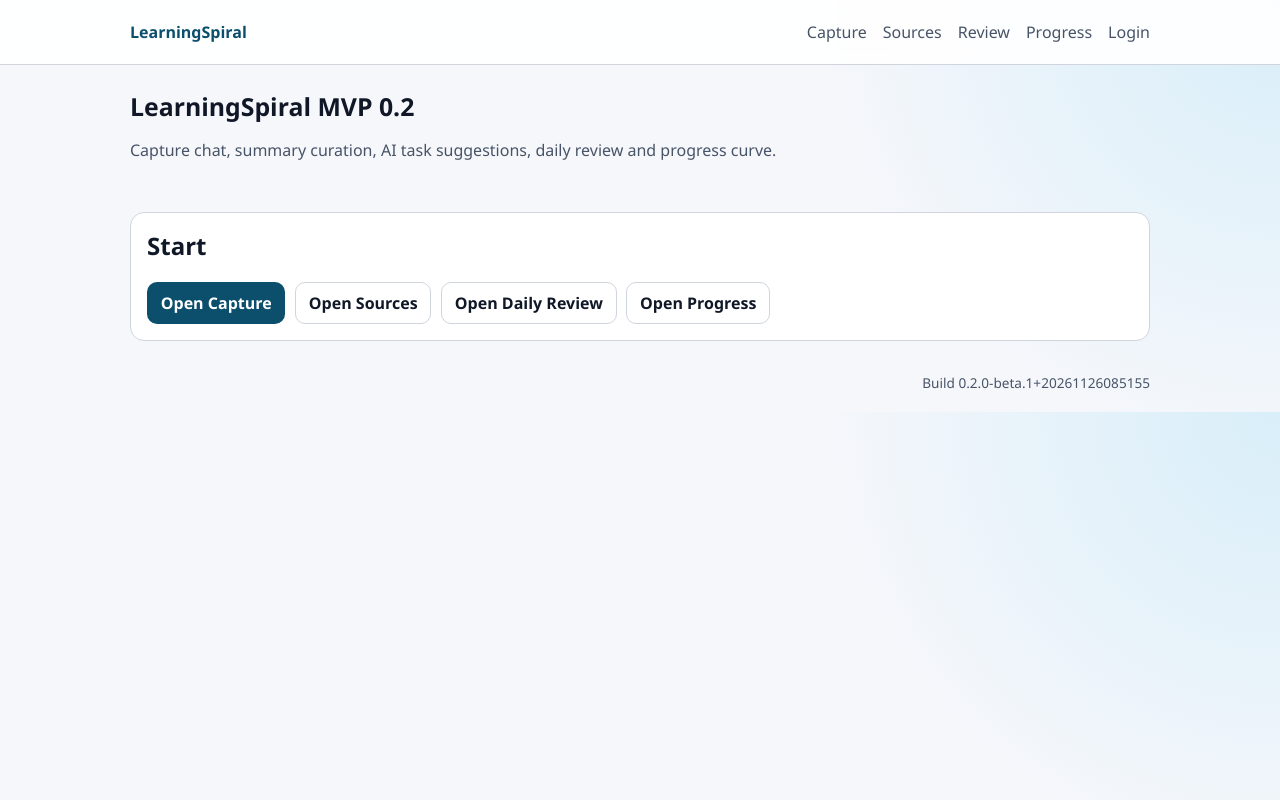
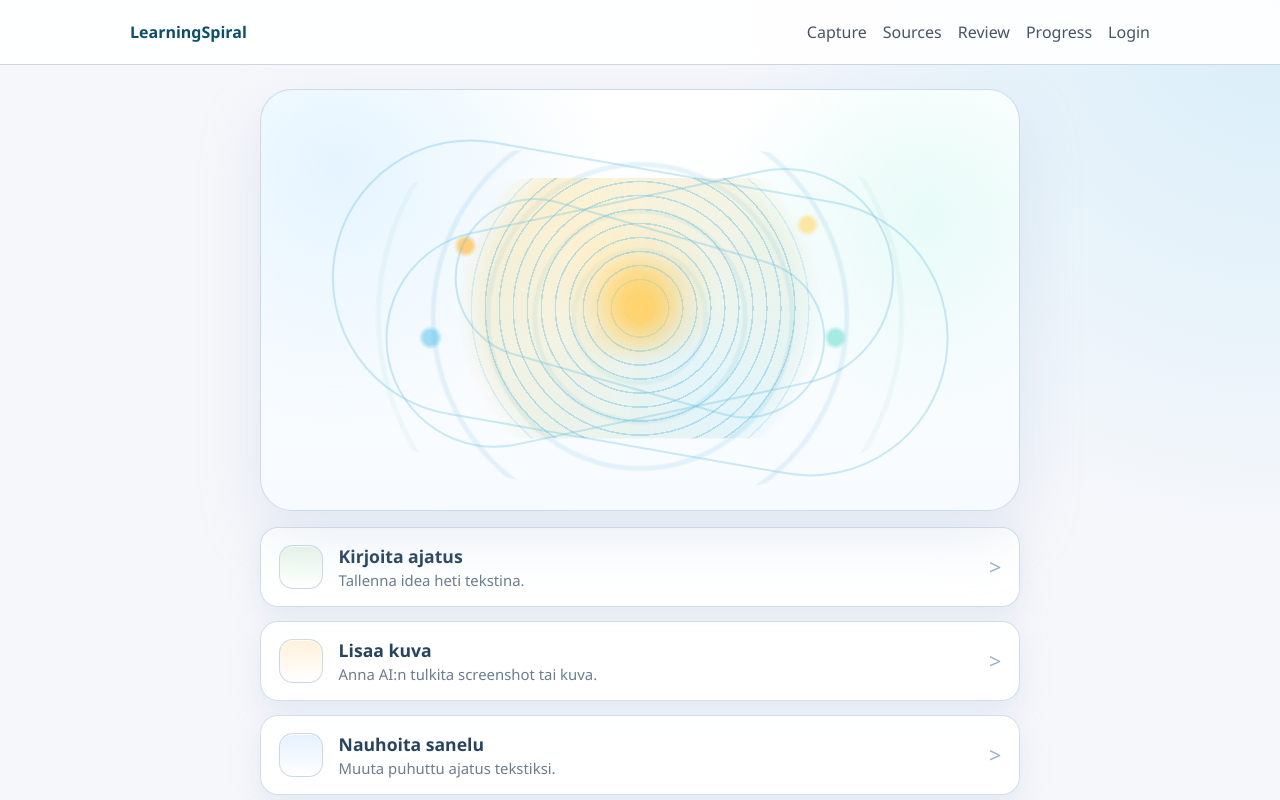
Before and after one commit to heikkikukkonen/learningspiral, a Next.js app: page / in a window 1280 px wide. Shown: the top 800 px of the page. Built offline with nearby package versions, Linux system fonts and the light colour scheme.

Commit message:
Refresh home page visual design

```diff
--- a/app/globals.css
+++ b/app/globals.css
@@ -341,6 +341,167 @@ button.danger {
   width: 100%;
 }
 
+.home-shell {
+  max-width: 760px;
+  margin: 0 auto;
+  display: grid;
+  gap: 1rem;
+}
+
+.home-visual-card {
+  position: relative;
+  overflow: hidden;
+  border-radius: 32px;
+  min-height: 420px;
+  background:
+    radial-gradient(circle at 50% 48%, rgba(255, 212, 112, 0.9) 0%, rgba(255, 212, 112, 0.18) 10%, rgba(255, 255, 255, 0) 18%),
+    radial-gradient(circle at 10% 18%, rgba(195, 231, 255, 0.42) 0%, rgba(255, 255, 255, 0) 35%),
+    radial-gradient(circle at 88% 30%, rgba(193, 246, 233, 0.36) 0%, rgba(255, 255, 255, 0) 28%),
+    linear-gradient(180deg, #ffffff 0%, #f7fbff 100%);
+  border: 1px solid rgba(177, 198, 220, 0.6);
+  box-shadow: 0 24px 60px rgba(170, 189, 214, 0.28);
+}
+
+.home-visual {
+  position: relative;
+  width: 100%;
+  min-height: 420px;
+}
+
+.home-visual-brain {
+  position: absolute;
+  inset: 12% 4% 4%;
+  border-radius: 48% 52% 46% 54% / 54% 44% 56% 46%;
+  background:
+    radial-gradient(circle at 50% 50%, rgba(255, 255, 255, 0) 0 16%, rgba(138, 210, 229, 0.18) 16.5% 17.2%, rgba(255, 255, 255, 0) 17.8%),
+    radial-gradient(circle at 50% 50%, rgba(255, 255, 255, 0) 0 26%, rgba(116, 203, 230, 0.2) 26.5% 27.2%, rgba(255, 255, 255, 0) 27.8%),
+    radial-gradient(circle at 50% 50%, rgba(255, 255, 255, 0) 0 38%, rgba(103, 190, 228, 0.18) 38.5% 39.2%, rgba(255, 255, 255, 0) 39.8%),
+    radial-gradient(circle at 50% 50%, rgba(255, 255, 255, 0) 0 52%, rgba(83, 174, 219, 0.15) 52.5% 53.2%, rgba(255, 255, 255, 0) 53.8%),
+    radial-gradient(circle at 50% 50%, rgba(255, 255, 255, 0) 0 66%, rgba(143, 214, 197, 0.13) 66.5% 67.2%, rgba(255, 255, 255, 0) 67.8%),
+    radial-gradient(circle at 50% 50%, rgba(255, 213, 112, 0.7) 0 1.2%, rgba(255, 255, 255, 0) 2%),
+    radial-gradient(circle at 25% 30%, rgba(255, 194, 89, 0.88) 0 1.1%, rgba(255, 255, 255, 0) 2%),
+    radial-gradient(circle at 74% 24%, rgba(255, 222, 128, 0.8) 0 1.1%, rgba(255, 255, 255, 0) 2%),
+    radial-gradient(circle at 78% 56%, rgba(123, 227, 214, 0.72) 0 1.2%, rgba(255, 255, 255, 0) 2%),
+    radial-gradient(circle at 20% 56%, rgba(117, 206, 239, 0.75) 0 1.2%, rgba(255, 255, 255, 0) 2%);
+  opacity: 0.9;
+  filter: blur(0.2px);
+}
+
+.home-visual-spiral,
+.home-visual-ring,
+.home-visual-glow {
+  position: absolute;
+  left: 50%;
+  top: 52%;
+  transform: translate(-50%, -50%);
+  border-radius: 999px;
+}
+
+.home-visual-spiral {
+  width: 62%;
+  height: 62%;
+  background:
+    radial-gradient(circle at center, rgba(255, 214, 122, 0.95) 0 4%, rgba(255, 214, 122, 0.22) 8%, rgba(255, 255, 255, 0) 14%),
+    repeating-radial-gradient(circle at center, rgba(125, 202, 228, 0.55) 0 1.5px, rgba(255, 255, 255, 0) 1.5px 14px),
+    conic-gradient(from 140deg, rgba(117, 208, 225, 0.18), rgba(255, 224, 148, 0.45), rgba(117, 208, 225, 0.18));
+  mask-image: radial-gradient(circle at center, black 0 58%, transparent 68%);
+  opacity: 0.95;
+}
+
+.home-visual-ring {
+  border: 2px solid rgba(108, 196, 222, 0.35);
+}
+
+.home-visual-ring-a {
+  width: 50%;
+  height: 38%;
+  transform: translate(-50%, -50%) rotate(16deg);
+}
+
+.home-visual-ring-b {
+  width: 68%;
+  height: 52%;
+  transform: translate(-50%, -50%) rotate(-12deg);
+}
+
+.home-visual-ring-c {
+  width: 82%;
+  height: 66%;
+  transform: translate(-50%, -50%) rotate(10deg);
+}
+
+.home-visual-glow {
+  width: 22%;
+  height: 22%;
+  background: radial-gradient(circle, rgba(255, 210, 106, 0.95) 0%, rgba(255, 210, 106, 0.12) 52%, rgba(255, 255, 255, 0) 74%);
+  filter: blur(6px);
+}
+
+.home-list {
+  display: grid;
+  gap: 0.85rem;
+}
+
+.home-list-card {
+  display: flex;
+  align-items: center;
+  gap: 1rem;
+  padding: 1rem 1.1rem;
+  border-radius: 18px;
+  background: rgba(255, 255, 255, 0.92);
+  border: 1px solid rgba(191, 208, 225, 0.7);
+  box-shadow: 0 10px 28px rgba(190, 205, 226, 0.34);
+}
+
+.home-list-icon {
+  width: 44px;
+  height: 44px;
+  flex: 0 0 44px;
+  border-radius: 14px;
+  background: linear-gradient(180deg, #eff7ff, #ffffff);
+  border: 1px solid rgba(195, 211, 228, 0.84);
+  box-shadow: inset 0 1px 0 rgba(255, 255, 255, 0.95);
+}
+
+.home-list-card[data-accent="green"] .home-list-icon {
+  background: linear-gradient(180deg, #e8f7e8, #ffffff);
+}
+
+.home-list-card[data-accent="orange"] .home-list-icon {
+  background: linear-gradient(180deg, #fff1da, #ffffff);
+}
+
+.home-list-card[data-accent="blue"] .home-list-icon {
+  background: linear-gradient(180deg, #e5f1ff, #ffffff);
+}
+
+.home-list-card[data-accent="gold"] .home-list-icon {
+  background: linear-gradient(180deg, #fff7da, #ffffff);
+}
+
+.home-list-copy {
+  display: grid;
+  gap: 0.15rem;
+  min-width: 0;
+}
+
+.home-list-copy strong {
+  font-size: 1.1rem;
+  color: #27445f;
+}
+
+.home-list-copy span {
+  color: #6b7d90;
+  font-size: 0.93rem;
+}
+
+.home-list-arrow {
+  margin-left: auto;
+  color: #9bb2c8;
+  font-size: 1.35rem;
+  line-height: 1;
+}
+
 @media (max-width: 760px) {
   .grid-cols-2 {
     grid-template-columns: 1fr;
@@ -357,4 +518,9 @@ button.danger {
   .capture-shortcuts {
     grid-template-columns: 1fr;
   }
+
+  .home-visual-card,
+  .home-visual {
+    min-height: 320px;
+  }
 }
--- a/app/page.tsx
+++ b/app/page.tsx
@@ -1,32 +1,65 @@
 import Link from "next/link";
+
+const homeActions = [
+  {
+    title: "Kirjoita ajatus",
+    subtitle: "Tallenna idea heti tekstina.",
+    href: "/capture",
+    accent: "green"
+  },
+  {
+    title: "Lisaa kuva",
+    subtitle: "Anna AI:n tulkita screenshot tai kuva.",
+    href: "/capture",
+    accent: "orange"
+  },
+  {
+    title: "Nauhoita sanelu",
+    subtitle: "Muuta puhuttu ajatus tekstiksi.",
+    href: "/capture",
+    accent: "blue"
+  },
+  {
+    title: "Syvenna osaamista",
+    subtitle: "Palaa review'hun ja jatka oppimiskierretta.",
+    href: "/review",
+    accent: "gold"
+  }
+] as const;
 
 export default function HomePage() {
   return (
-    <section className="grid" style={{ gap: "1.2rem" }}>
-      <div className="page-header">
-        <h1>LearningSpiral MVP 0.2</h1>
-        <p className="muted">
-          Capture chat, summary curation, AI task suggestions, daily review and progress curve.
-        </p>
+    <section className="home-shell">
+      <div className="home-visual-card">
+        <div className="home-visual home-visual-main" aria-hidden="true">
+          <div className="home-visual-brain" />
+          <div className="home-visual-spiral" />
+          <div className="home-visual-ring home-visual-ring-a" />
+          <div className="home-visual-ring home-visual-ring-b" />
+          <div className="home-visual-ring home-visual-ring-c" />
+          <div className="home-visual-glow" />
+        </div>
       </div>
 
-      <article className="card">
-        <h2 style={{ marginTop: 0 }}>Start</h2>
-        <div className="actions">
-          <Link className="button-link primary" href="/capture">
-            Open Capture
+      <div className="home-list">
+        {homeActions.map((action) => (
+          <Link
+            key={action.title}
+            href={action.href}
+            className="home-list-card"
+            data-accent={action.accent}
+          >
+            <span className="home-list-icon" aria-hidden="true" />
+            <span className="home-list-copy">
+              <strong>{action.title}</strong>
+              <span>{action.subtitle}</span>
+            </span>
+            <span className="home-list-arrow" aria-hidden="true">
+              {">"}
+            </span>
           </Link>
-          <Link className="button-link secondary" href="/sources">
-            Open Sources
-          </Link>
-          <Link className="button-link secondary" href="/review">
-            Open Daily Review
-          </Link>
-          <Link className="button-link secondary" href="/progress">
-            Open Progress
-          </Link>
-        </div>
-      </article>
+        ))}
+      </div>
     </section>
   );
 }
```
